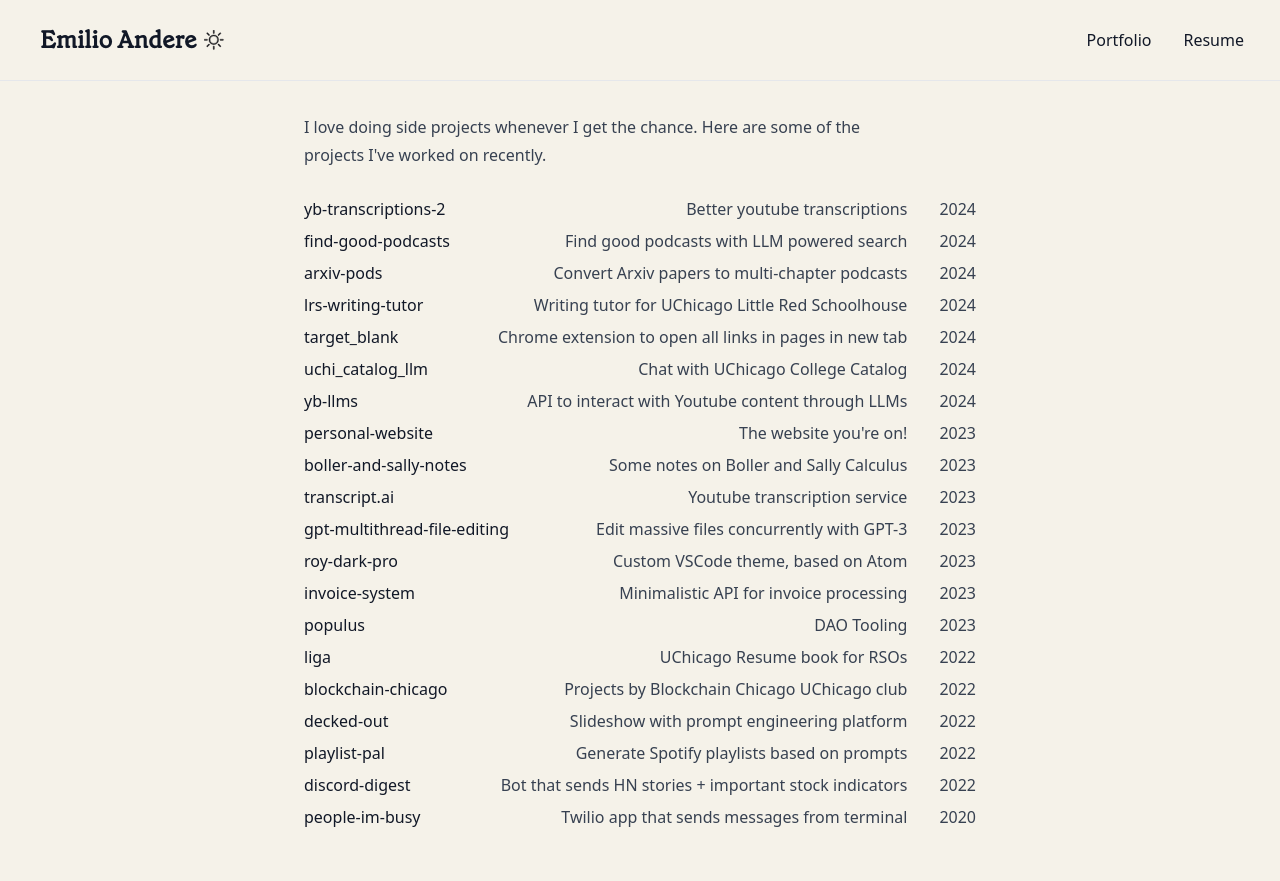
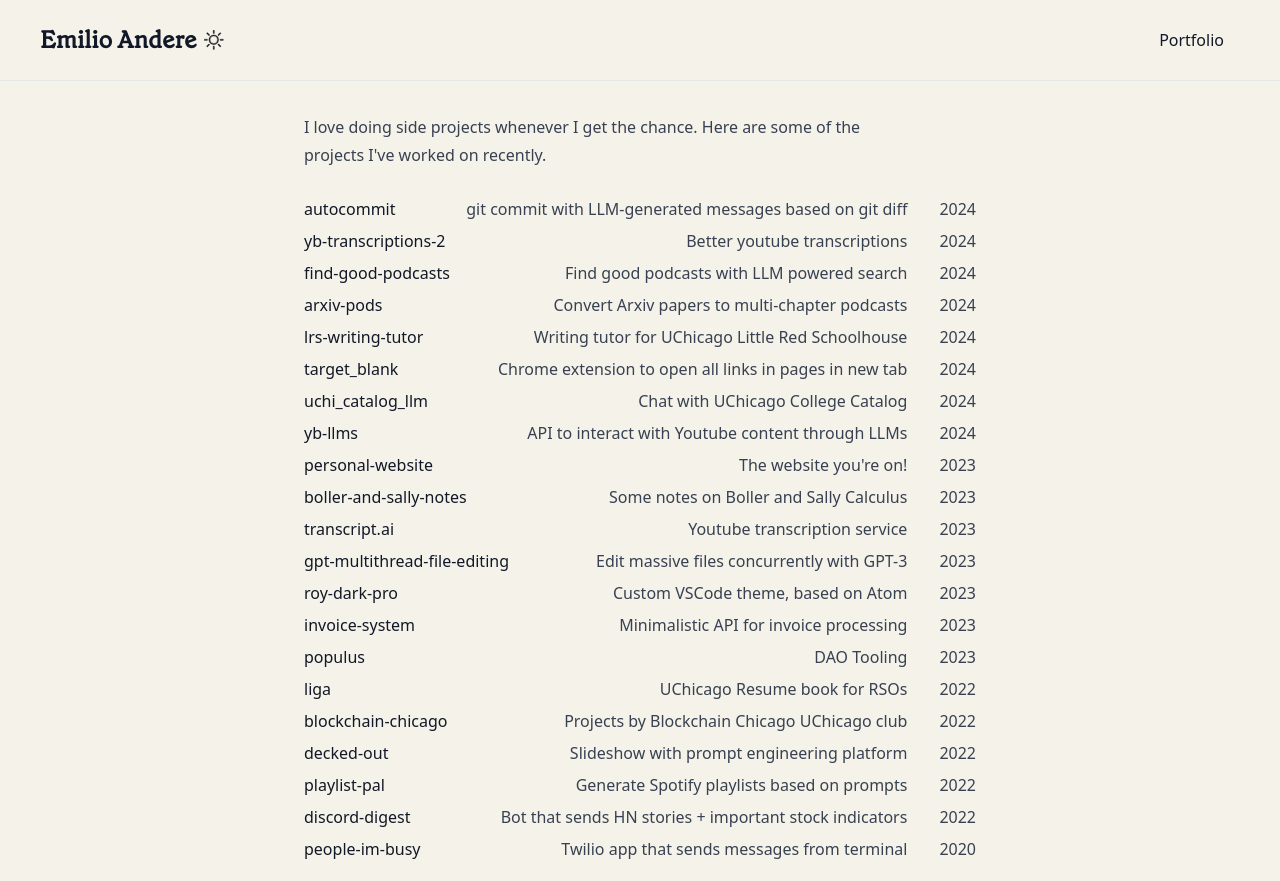
Before and after one commit to technoabsurdist/emilioandere.com, a Next.js app: page /portfolio in a window 1280 px wide. Built offline with nearby package versions, Linux system fonts and the light colour scheme.

Commit message:
add project remove resume

```diff
--- a/src/components/Nav.js
+++ b/src/components/Nav.js
@@ -32,11 +32,11 @@ export function Nav() {
               Portfolio
             </a>
           </Link>
-          <Link href="/static/pdf/resume.pdf">
+          {/* <Link href="/static/pdf/resume.pdf">
             <a target="_blank" rel="noopener noreferrer" className="inline-block mr-3 text-primary hover:text-indigo-500">
               Resume
             </a>
-          </Link>
+          </Link> */}
 
         </div>
       </div>
--- a/src/data/projects.js
+++ b/src/data/projects.js
@@ -1,4 +1,10 @@
 const projectsList = [
+  {
+    name: "autocommit",
+    date: "2024",
+    tagline: "git commit with LLM-generated messages based on git diff",
+    link: "https://github.com/technoabsurdist/autocommit",
+  },
   {
     name: "yb-transcriptions-2",
     date: "2024",
```
